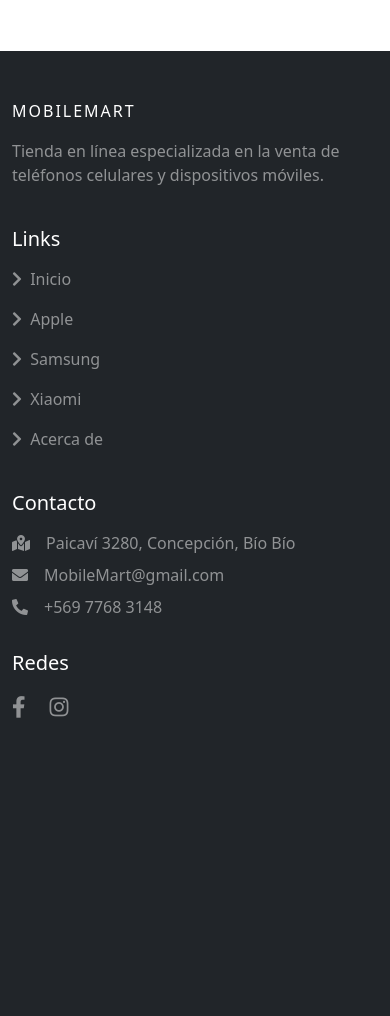
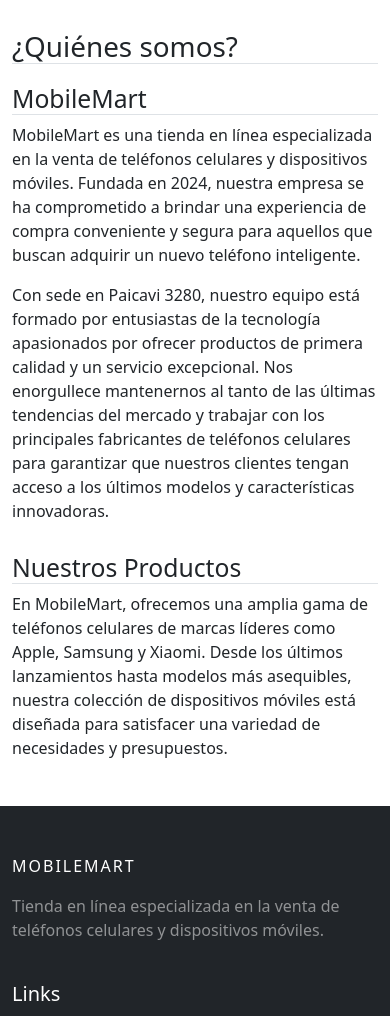
Before and after one commit to m-fuentesr/proyecto-github, a Django app: page /about/ in a window 390 px wide. Shown: the part 57-1073 px from the top of the page. Before the commit the page ends 775 px from the top, so only its background shows below. Run offline with Django 5.2, Linux system fonts and the light colour scheme; some libraries are stand-ins or nearby versions.

Commit message:
Ignacio Sorko feat: agregar sección "¿Quiénes somos?" al layout principal
Se incorpora el bloque de contenido con la descripción de MobileMart:
- Historia y misión de la tienda.
- Ubicación y equipo de trabajo.
- Resumen de la oferta de productos.

Esto completa la sección “¿Quiénes somos?” en la plantilla base.

```diff
--- a/mobilemart/templates/mobilemart/about.html
+++ b/mobilemart/templates/mobilemart/about.html
@@ -6,5 +6,21 @@
 
 
 {% block contenido %}
+    <div class="container" style="margin-bottom: 30px;">
+        <h1 class="border-bottom" style="margin-top: 30px;">¿Quiénes somos?</h1>
+        <h2 class="border-bottom" style="margin-top: 20px;">MobileMart</h2>
+        <p>MobileMart es una tienda en línea especializada en la venta de teléfonos celulares y dispositivos móviles.
+            Fundada en 2024, nuestra empresa se ha comprometido a brindar una experiencia de compra conveniente y
+            segura para aquellos que buscan adquirir un nuevo teléfono inteligente.</p>
+        <p>Con sede en Paicavi 3280, nuestro equipo está formado por entusiastas de la tecnología apasionados por
+            ofrecer productos de primera calidad y un servicio excepcional. Nos enorgullece mantenernos al tanto
+            de las últimas tendencias del mercado y trabajar con los principales fabricantes de teléfonos celulares
+            para garantizar que nuestros clientes tengan acceso a los últimos modelos y características innovadoras.</p>
+        <h2 class="border-bottom" style="margin-top: 30px;">Nuestros Productos</h2>
+        <p>En MobileMart, ofrecemos una amplia gama de teléfonos celulares de marcas líderes como Apple, Samsung y
+            Xiaomi.
+            Desde los últimos lanzamientos hasta modelos más asequibles, nuestra colección de dispositivos móviles está
+            diseñada para satisfacer una variedad de necesidades y presupuestos.</p>
+    </div>
 
 {% endblock contenido %}
```
